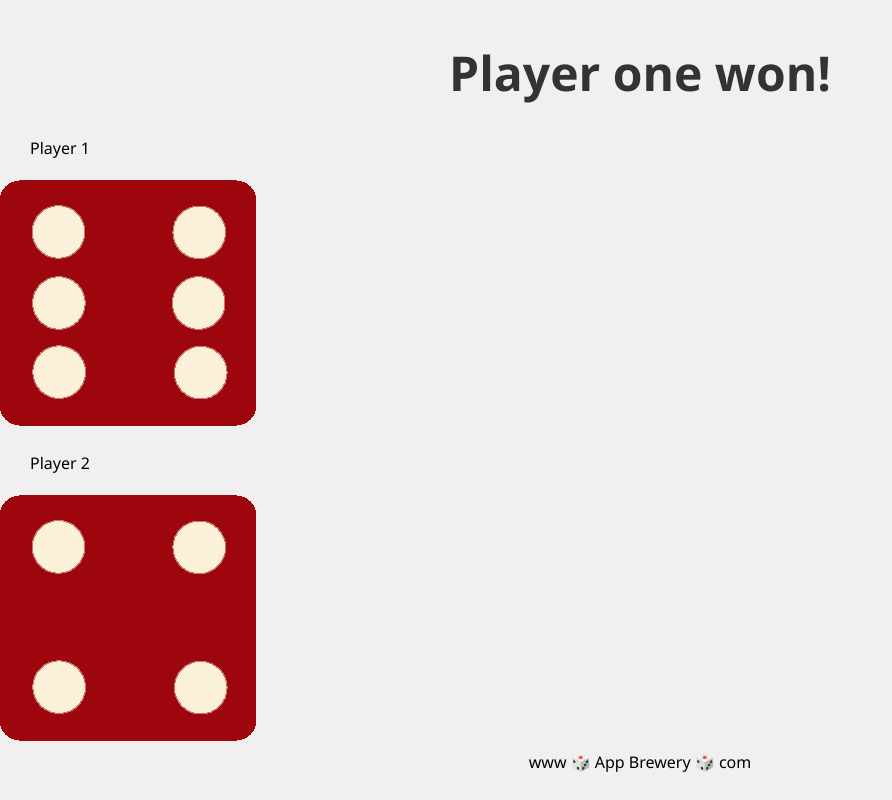
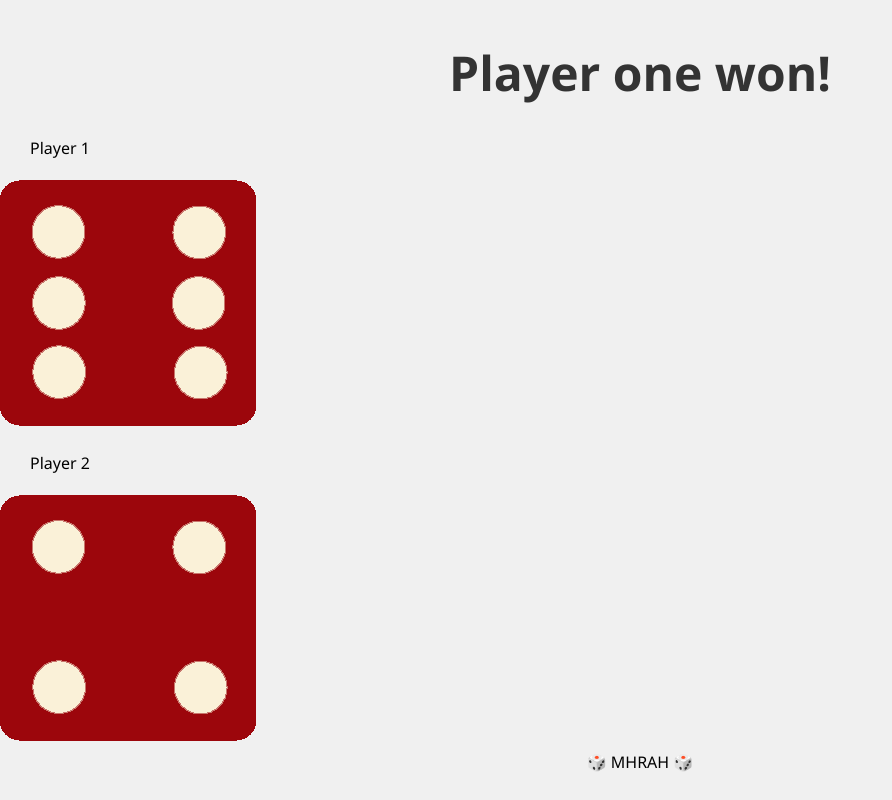
Before and after one commit to amirnajafizada/dice-roller, a plain HTML site: page index.html in a window 1280 px wide. Shown: the whole page, without its empty margins (0-892 px from the left). Drawn offline with Linux system fonts and the light colour scheme.

Commit message:
Update index.html

```diff
--- a/index.html
+++ b/index.html
@@ -24,7 +24,7 @@
       </div>
     </div>
 
-    <footer>www 🎲 App Brewery 🎲 com</footer>
+    <footer> 🎲 MHRAH 🎲 </footer>
 
     <script src="index.js">
 
```
